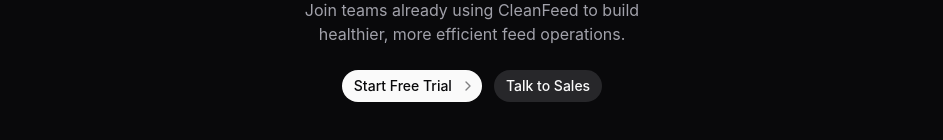
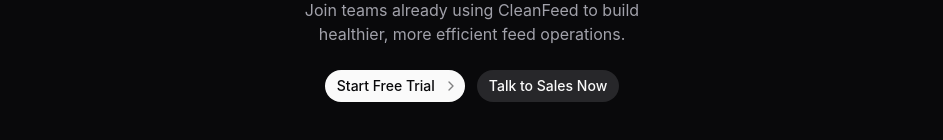
Before and after one commit to stephenchien3/animalhealthhackathon, a React (Vite) app: page / in a window 1280 px wide. Shown: the part 3675-3815 px from the top of the page, without its empty margins (168-1111 px from the left). Built offline with nearby package versions, Linux system fonts and the light colour scheme; no server answers.

Commit message:
Changed talk to sales now

```diff
--- a/src/pages/hero/CallToAction.tsx
+++ b/src/pages/hero/CallToAction.tsx
@@ -21,7 +21,7 @@
                         <Button
                             variant="secondary"
                             asChild>
-                            <Link to="/login">Talk to Sales</Link>
+                            <Link to="/login">Talk to Sales Now</Link>
                         </Button>
                     </div>
                 </div>
```
Also changed, not shown: 1 other file (tests, documents, lock files or other folders).
